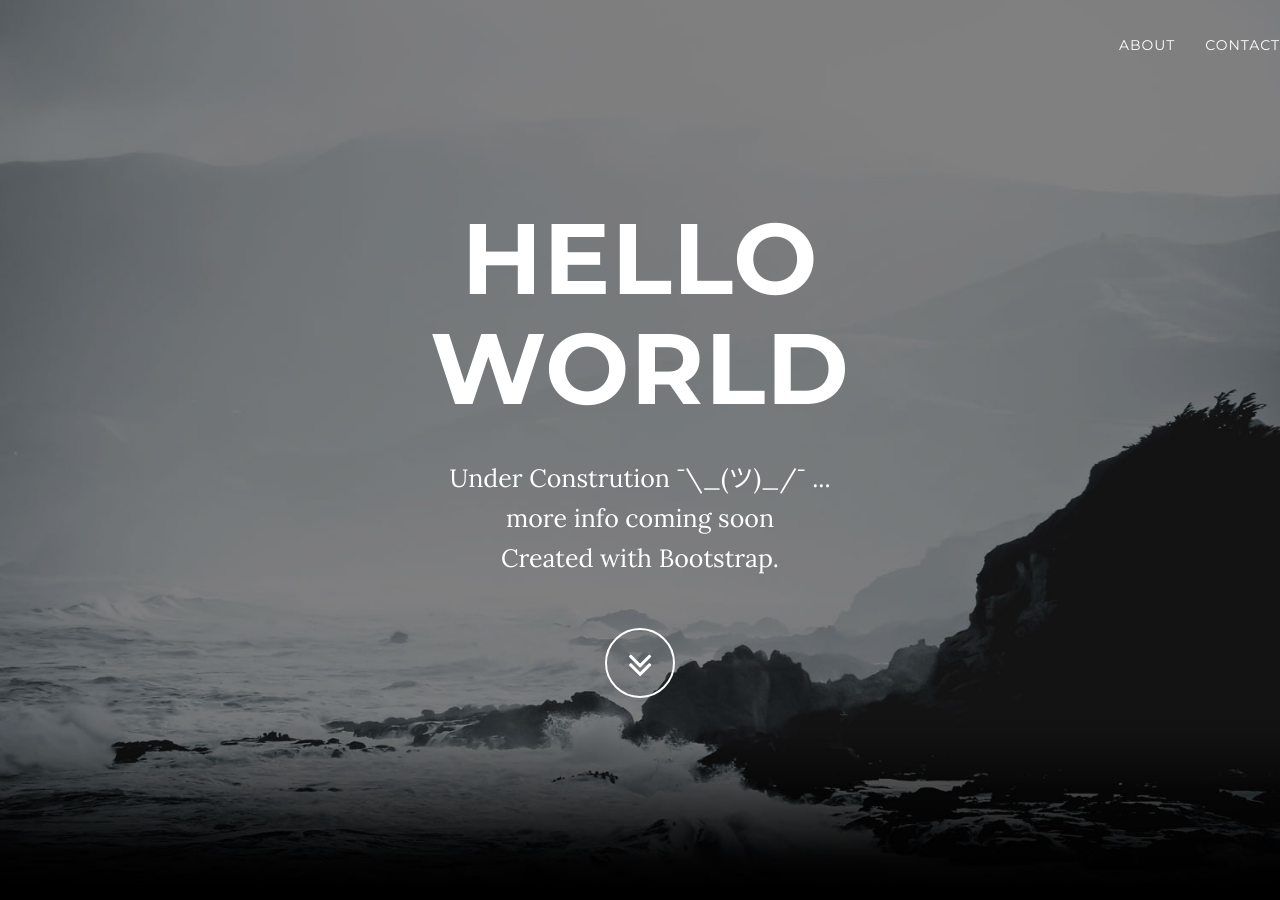
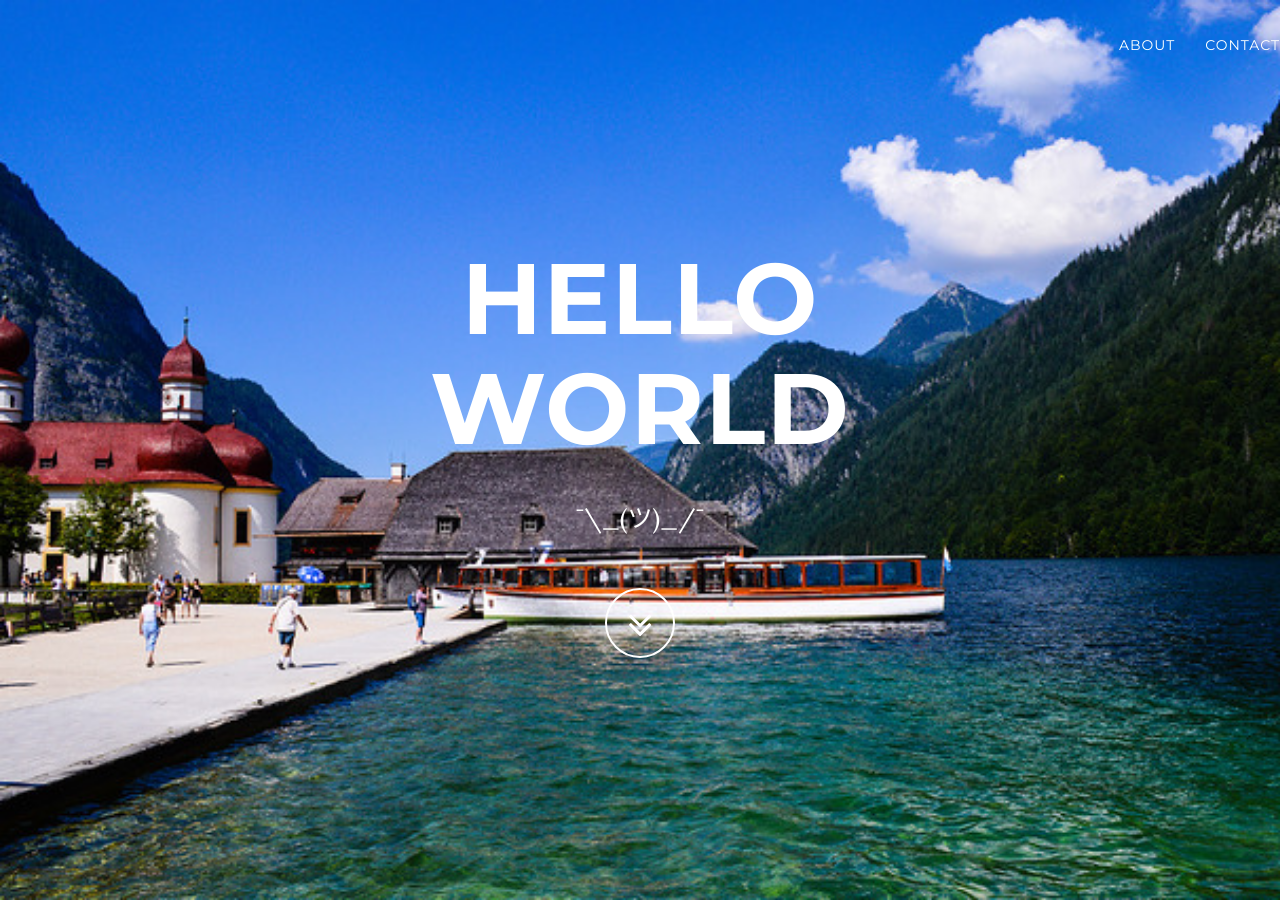
Before and after one commit to MardenB/MardenB.github.io, a Jekyll site: the page built from index.html, in a window 1280 px wide and 900 px high. Built offline with Jekyll 4.4.1, drawn with Linux system fonts in a browser that asks for light colours.

Commit message:
Updating Cover Image and some text info

```diff
--- a/_includes/header.html
+++ b/_includes/header.html
@@ -5,7 +5,7 @@
                 <div class="row">
                     <div class="col-md-8 col-md-offset-2">
                         <h1 class="brand-heading">Hello World</h1>
-                        <p class="intro-text">Under Constrution ¯\_(&#12484;)_/¯ ... <br> more info coming soon <br>Created with Bootstrap.</p>
+                        <p class="intro-text">¯\_(&#12484;)_/¯</p>
                         <a href="#about" class="btn btn-circle page-scroll">
                             <i class="fa fa-angle-double-down animated"></i>
                         </a>
```
Also changed, not shown: img/intro-bg.jpg.
